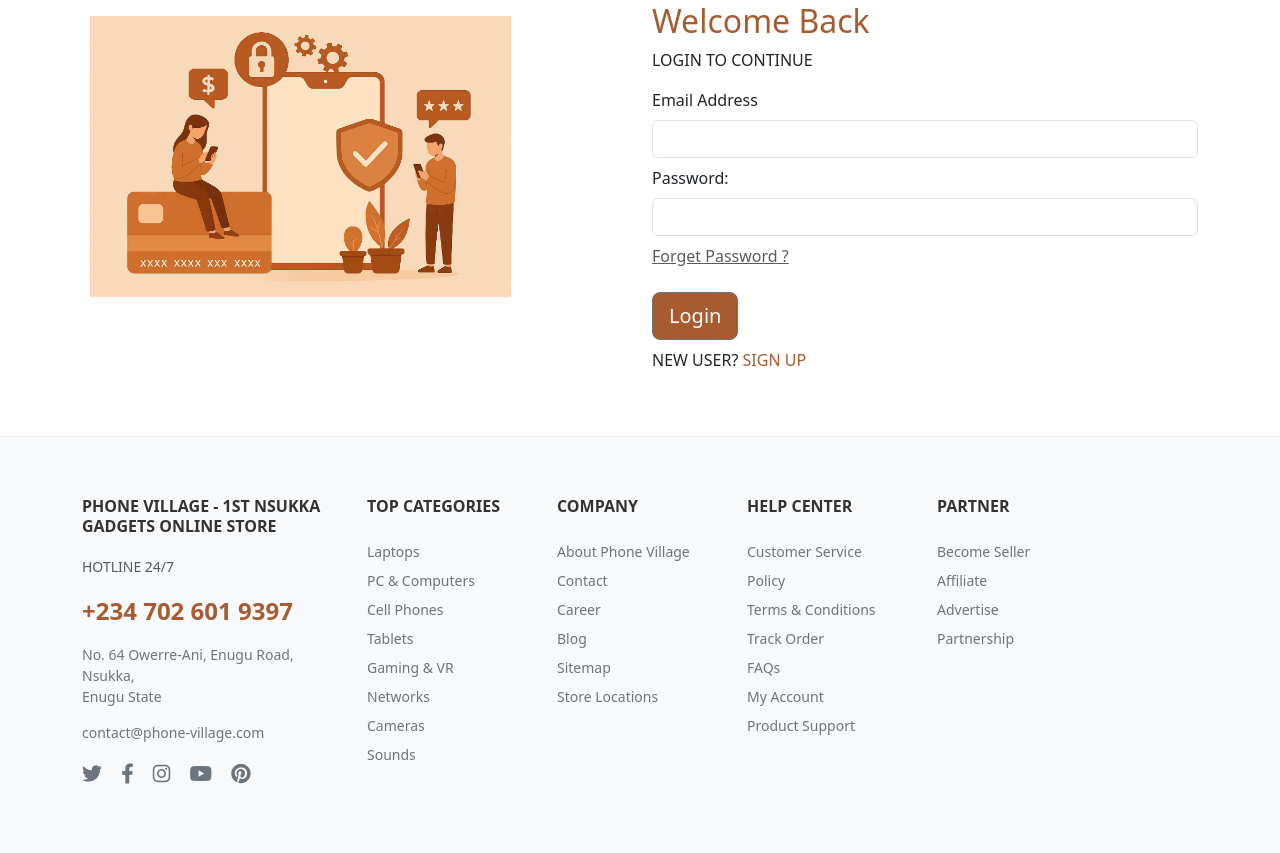
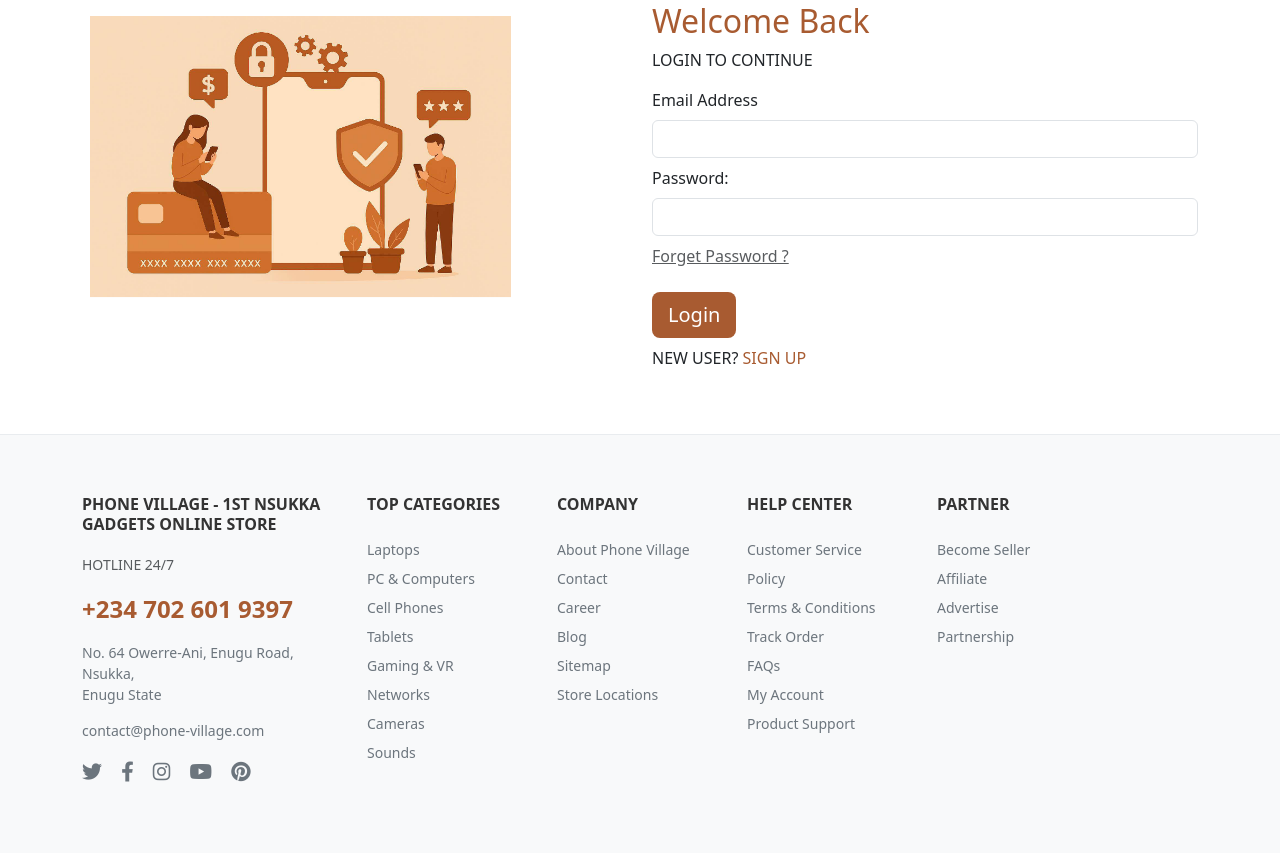
Before and after one commit to nnamdiindu/Phone_Village, a Flask app: page /login in a window 1280 px wide. Shown: the part 298-1151 px from the top of the page. After the commit the page ends 1080 px from the top, so only its background shows below. Run offline with Flask 3, Linux system fonts and the light colour scheme; some libraries are stand-ins or nearby versions.

Commit message:
Modify login.html

```diff
--- a/templates/login.html
+++ b/templates/login.html
@@ -30,7 +30,7 @@
                 </div>
 
                 <div class="mb-2">
-                    <button class="btn btn-lg btn-secondary phone-village-bg" type="submit">Login</button>
+                    <button class="btn btn-lg btn-secondary phone-village-bg border-0" type="submit">Login</button>
                 </div>
                 <p class="muted">NEW USER?<a href="{{ url_for('register') }}"
                         class="text-decoration-none phone-village-colour"> SIGN UP</a></p>
```
